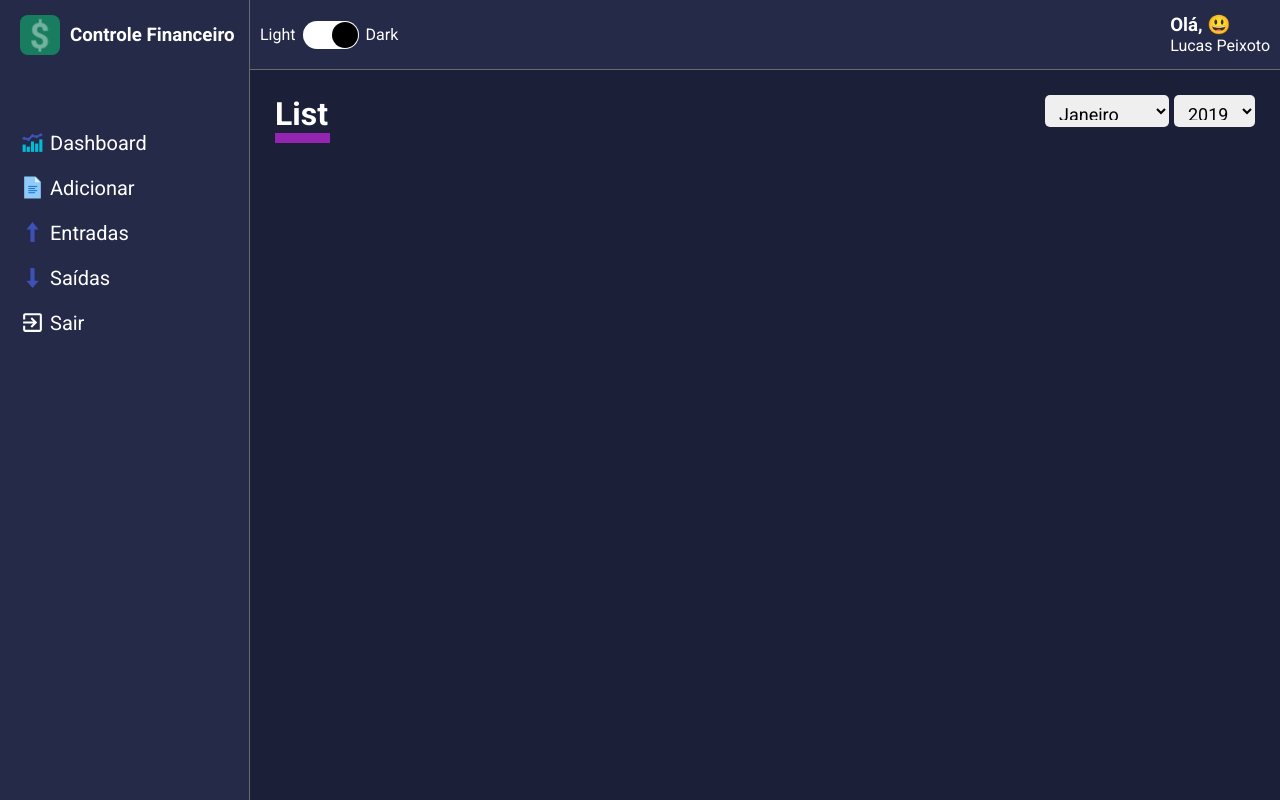
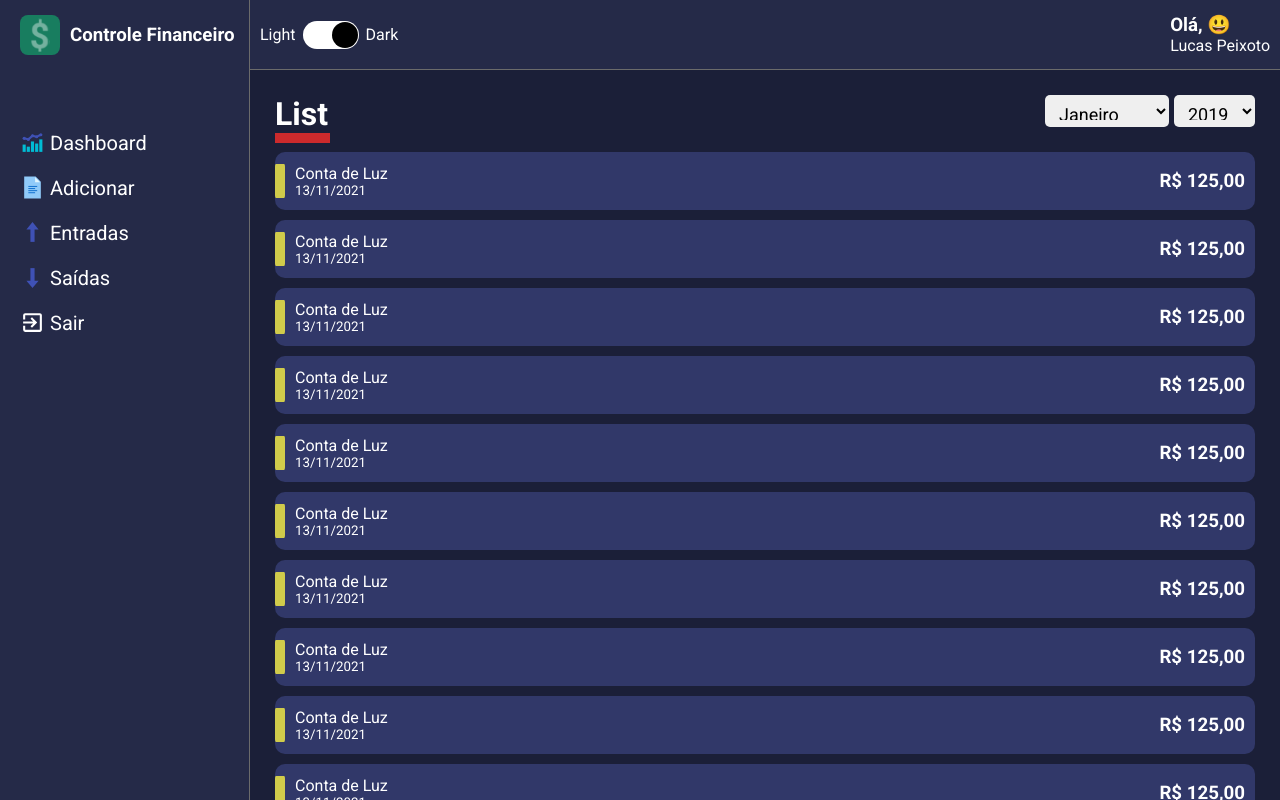
Before and after one commit to lucasspeixoto/money_balance, a React (Create React App) app: page /list/1 in a window 1280 px wide. Built offline with nearby package versions, Linux system fonts and the light colour scheme.

Commit message:
Finalização da estrutura de template e css do componente de listagem dos itens

```diff
--- a/src/App.tsx
+++ b/src/App.tsx
@@ -2,7 +2,7 @@ import React from 'react';
 import { ThemeProvider } from 'styled-components';
 import Layout from './components/Layout';
 import GlobalStyles from './styles/GlobalStyles';
-import Dashboard from './pages/Dashboard';
+//import Dashboard from './pages/Dashboard';
 import List from './pages/List';
 import dark from './styles/themes/dark';
 //import light from './styles/themes/light';
--- a/src/components/Content/styles.ts
+++ b/src/components/Content/styles.ts
@@ -13,16 +13,15 @@ export const Container = styled.div`
 	}
 
 	::-webkit-scrollbar-thumb {
-		color: ${props => props.theme.colors.tertiary};
-		background-color: ${props => props.theme.colors.secondary};
-		border: 1px solid ${props => props.theme.colors.tertiary};
+		background-color: ${props => props.theme.colors.primary};
+    border: 1px solid ${props => props.theme.colors.generic};
 		border-radius: 20px;
 	}
 
 	::-webkit-scrollbar-thumb:hover {
 		background-color: ${props => props.theme.colors.tertiary};
-		border: 1px solid ${props => props.theme.colors.generic};
 	}
+
 	::-webkit-scrollbar-track {
 		background-color: ${props => props.theme.colors.tertiary};
 	}
--- a/src/components/ContentHeader/index.tsx
+++ b/src/components/ContentHeader/index.tsx
@@ -9,8 +9,6 @@ interface IContentHeaderProps {
 }
 
 const ContentHeader: React.FC<IContentHeaderProps> = props => {
-
-
 	return (
 		<Container>
 			<TitleContainer lineColor={props.lineColor}>
--- /dev/null
+++ b/src/components/FinanceCardItem/index.tsx
@@ -0,0 +1,25 @@
+import React from 'react';
+import { Container, Tag } from './styles';
+
+interface IFinanceCardItemProps {
+	cardColor: string;
+	tagColor: string;
+	title: string;
+	subtitle: string;
+	amount: string;
+}
+
+const FinanceCardItem: React.FC<IFinanceCardItemProps> = props => {
+	return (
+		<Container color={props.cardColor}>
+			<Tag color={props.tagColor} />
+			<div>
+				<span>{props.title}</span>
+				<small>{props.subtitle}</small>
+			</div>
+			<h3>{props.amount}</h3>
+		</Container>
+	);
+};
+
+export default FinanceCardItem;
--- /dev/null
+++ b/src/components/FinanceCardItem/styles.ts
@@ -0,0 +1,52 @@
+import styled from 'styled-components';
+
+interface IContainerProps {
+	color: string;
+}
+
+interface ITagProps {
+	color: string;
+}
+
+export const Container = styled.li<IContainerProps>`
+	background-color: ${props => props.color};
+
+	list-style: none;
+	border-radius: 10px;
+
+	margin: 10px 0;
+	padding: 12px 10px;
+
+	display: flex;
+	justify-content: space-between;
+	align-items: center;
+
+	cursor: pointer;
+	transition: all 0.3s;
+
+	position: relative;
+
+
+
+	&:hover {
+		opacity: 0.7;
+		transform: translateX(10px);
+    box-shadow: 6px 6px 6px 2px #0F0F0F;
+	}
+
+	> div {
+		display: flex;
+		flex-direction: column;
+		justify-content: space-between;
+		padding-left: 10px;
+	}
+`;
+
+export const Tag = styled.div<ITagProps>`
+	width: 10px;
+	height: 60%;
+	background-color: ${props => props.color};
+	position: absolute;
+	left: 0;
+  border-radius: 10%
+`;
--- a/src/pages/List/index.tsx
+++ b/src/pages/List/index.tsx
@@ -1,10 +1,11 @@
 import React from 'react';
 
-import { Container } from './styles';
+import { Container, Content } from './styles';
 import ContentHeader from '../../components/ContentHeader';
 import SelectInput from '../../components/SelectInput/';
+import FinanceCardItem from '../../components/FinanceCardItem';
 
-export const List: React.FC = () => {
+const List: React.FC = () => {
 	const months = [
 		{ value: 'Janeiro', label: 'Janeiro' },
 		{ value: 'Fevereiro', label: 'Fevereiro' },
@@ -37,10 +38,97 @@ export const List: React.FC = () => {
 
 	return (
 		<Container>
-			<ContentHeader title='List' lineColor='#9425b0'>
+			<ContentHeader title='List' lineColor='#CC2A2C'>
 				<SelectInput options={months} />
 				<SelectInput options={years} />
 			</ContentHeader>
+
+			<Content>
+				<FinanceCardItem
+					cardColor='#313869'
+					tagColor='#D0CB4B'
+					title='Conta de Luz'
+					subtitle='13/11/2021'
+					amount='R$ 125,00'
+				/>
+				<FinanceCardItem
+					cardColor='#313869'
+					tagColor='#D0CB4B'
+					title='Conta de Luz'
+					subtitle='13/11/2021'
+					amount='R$ 125,00'
+				/>
+				<FinanceCardItem
+					cardColor='#313869'
+					tagColor='#D0CB4B'
+					title='Conta de Luz'
+					subtitle='13/11/2021'
+					amount='R$ 125,00'
+				/>
+				<FinanceCardItem
+					cardColor='#313869'
+					tagColor='#D0CB4B'
+					title='Conta de Luz'
+					subtitle='13/11/2021'
+					amount='R$ 125,00'
+				/>
+				<FinanceCardItem
+					cardColor='#313869'
+					tagColor='#D0CB4B'
+					title='Conta de Luz'
+					subtitle='13/11/2021'
+					amount='R$ 125,00'
+				/>
+				<FinanceCardItem
+					cardColor='#313869'
+					tagColor='#D0CB4B'
+					title='Conta de Luz'
+					subtitle='13/11/2021'
+					amount='R$ 125,00'
+				/>
+				<FinanceCardItem
+					cardColor='#313869'
+					tagColor='#D0CB4B'
+					title='Conta de Luz'
+					subtitle='13/11/2021'
+					amount='R$ 125,00'
+				/>
+				<FinanceCardItem
+					cardColor='#313869'
+					tagColor='#D0CB4B'
+					title='Conta de Luz'
+					subtitle='13/11/2021'
+					amount='R$ 125,00'
+				/>
+				<FinanceCardItem
+					cardColor='#313869'
+					tagColor='#D0CB4B'
+					title='Conta de Luz'
+					subtitle='13/11/2021'
+					amount='R$ 125,00'
+				/>
+				<FinanceCardItem
+					cardColor='#313869'
+					tagColor='#D0CB4B'
+					title='Conta de Luz'
+					subtitle='13/11/2021'
+					amount='R$ 125,00'
+				/>
+				<FinanceCardItem
+					cardColor='#313869'
+					tagColor='#D0CB4B'
+					title='Conta de Luz'
+					subtitle='13/11/2021'
+					amount='R$ 125,00'
+				/>
+				<FinanceCardItem
+					cardColor='#313869'
+					tagColor='#D0CB4B'
+					title='Conta de Luz'
+					subtitle='13/11/2021'
+					amount='R$ 125,00'
+				/>
+			</Content>
 		</Container>
 	);
 };
--- a/src/pages/List/styles.ts
+++ b/src/pages/List/styles.ts
@@ -10,3 +10,6 @@ export const Container = styled.div`
 	padding: 0 10px;
 	border-bottom: 1px solid ${props => props.theme.colors.grey}; */
 `;
+
+
+export const Content = styled.div``
--- a/src/pages/SignIn/index.tsx
+++ b/src/pages/SignIn/index.tsx
@@ -1,6 +1,6 @@
 import React from 'react';
 
-export const SignIn: React.FC = () => {
+const SignIn: React.FC = () => {
 	return <h1>SignIn</h1>;
 };
 
--- /dev/null
+++ b/src/pages/SignIn/styles.ts
@@ -0,0 +1,5 @@
+import styled from 'styled-components';
+
+export const Container = styled.div``;
+
+export const Content = styled.div``;
```
